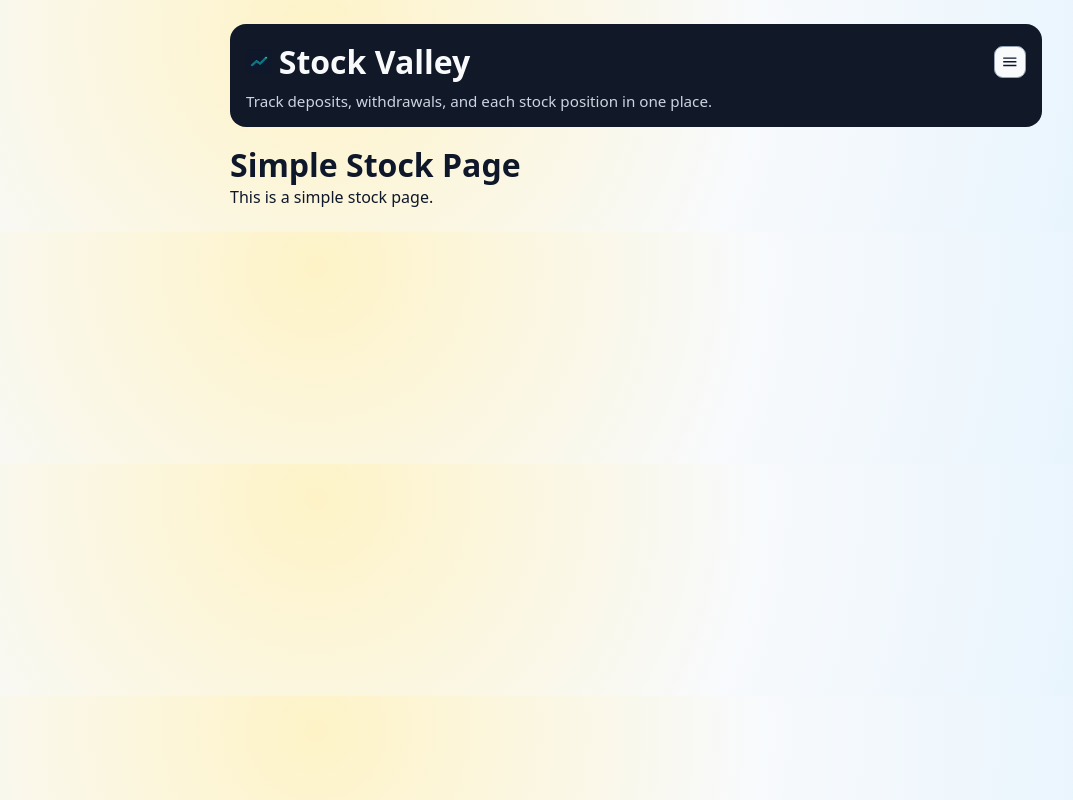
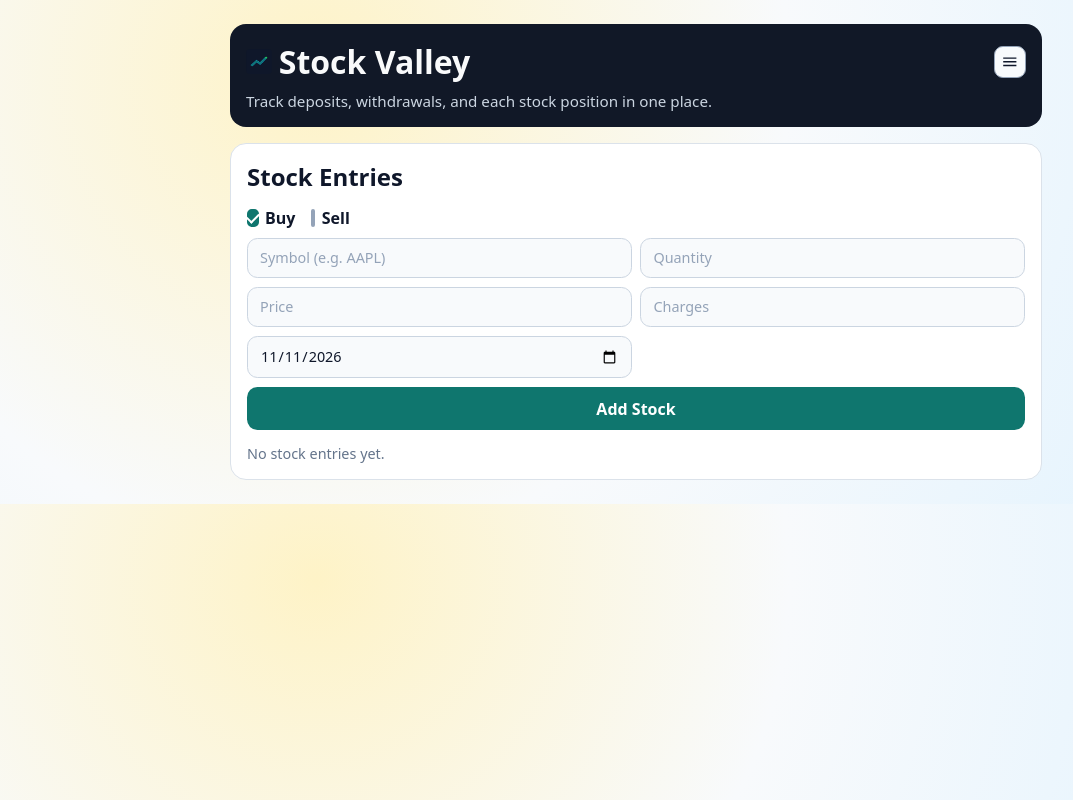
Before and after one commit to rnivash/stockvalley, a React (Vite) app: page /simple-stocks in a window 1280 px wide. Shown: the whole page, without its empty margins (4-1077 px from the left). Built offline with nearby package versions, Linux system fonts and the light colour scheme.

Commit message:
revamped stock entry page

```diff
--- a/src/App.jsx
+++ b/src/App.jsx
@@ -1,6 +1,6 @@
-import { useMemo, useState } from 'react';
+import { useMemo, useState, useEffect } from 'react';
 import { dump, load } from 'js-yaml';
-import { Link, Navigate, Route, Routes } from 'react-router-dom';
+import { Link, Navigate, Route, Routes, useLocation } from 'react-router-dom';
 import { AppNav } from './components/Navigation';
 import { CASH_KEY, currency, DP_CHARGES_KEY, formatDate, getDateKey,
   MANUAL_MAPPINGS_KEY, normalizeSymbols, readStorage, saveStorage,
@@ -15,6 +15,7 @@ import { calculateTotals } from './portfolio';
 import { SimpleStockPage } from './pages/SimpleStockPage';
 
 export default function App() {
+  const location = useLocation();
   const [cashEntries, setCashEntries] = useState(() => readStorage(CASH_KEY));
   const [stockEntries, setStockEntries] = useState(() => readStorage(STOCK_KEY));
   const [dpChargeEntries, setDpChargeEntries] = useState(() => readStorage(DP_CHARGES_KEY));
@@ -23,6 +24,13 @@ export default function App() {
     if (saved.length) return saved;
     return normalizeSymbols(readStorage(STOCK_KEY).map((item) => item.symbol));
   });
+  const [sessionDisplayStockEntries, setSessionDisplayStockEntries] = useState([]);
+
+  useEffect(() => {
+    if (location.pathname === '/simple-stocks') {
+      setSessionDisplayStockEntries([]);
+    }
+  }, [location.pathname]);
 
   const [cashForm, setCashForm] = useState({
     type: 'deposit',
@@ -59,6 +67,12 @@ export default function App() {
   const [yamlText, setYamlText] = useState('');
   const [yamlStatus, setYamlStatus] = useState('');
   const [manualMappings, setManualMappings] = useState(() => readStorage(MANUAL_MAPPINGS_KEY));
+
+  const sessionStockFilterOptions = [
+    ...new Set(sessionDisplayStockEntries.map((item) => item.symbol)),
+  ].sort();
+
+  const filteredSessionStockEntries = sessionDisplayStockEntries;
 
   const activeSymbolInput = editingStockId
     ? editStockForm.symbol
@@ -340,6 +354,19 @@ export default function App() {
     ];
 
     setStockEntries(next);
+    setSessionDisplayStockEntries((prev) => [
+      {
+        id: next[0].id,
+        action: next[0].action,
+        symbol: next[0].symbol,
+        quantity: next[0].quantity,
+        price: next[0].price,
+        charges: next[0].charges,
+        date: next[0].date,
+        createdAt: next[0].createdAt,
+      },
+      ...prev,
+    ]);
     saveStorage(STOCK_KEY, next);
     rememberSymbol(symbol);
     setStockForm({
@@ -355,6 +382,7 @@ export default function App() {
   const deleteStockEntry = (id) => {
     const next = stockEntries.filter((item) => item.id !== id);
     setStockEntries(next);
+    setSessionDisplayStockEntries((prev) => prev.filter((item) => item.id !== id));
     saveStorage(STOCK_KEY, next);
   };
 
@@ -460,6 +488,38 @@ export default function App() {
     );
 
     setStockEntries(next);
+    setSessionDisplayStockEntries((prev) => {
+      const current = prev.find((item) => item.id === id);
+      if (!current) {
+        return [
+          {
+            id,
+            action,
+            symbol,
+            quantity,
+            price,
+            charges,
+            date: editStockForm.date || new Date().toISOString().slice(0, 10),
+            createdAt: Date.now(),
+          },
+          ...prev,
+        ];
+      }
+
+      return prev.map((item) =>
+        item.id === id
+          ? {
+              ...item,
+              action,
+              symbol,
+              quantity,
+              price,
+              charges,
+              date: editStockForm.date || new Date().toISOString().slice(0, 10),
+            }
+          : item
+      );
+    });
     saveStorage(STOCK_KEY, next);
     rememberSymbol(symbol);
     cancelStockEdit();
@@ -585,7 +645,12 @@ export default function App() {
           }
         />
         <Route path="/simple-stocks" element={
-            <SimpleStockPage />
+            <SimpleStockPage stockForm={stockForm} setStockForm={setStockForm} addStockEntry={addStockEntry} stockFilter={stockFilter}
+              setStockFilter={setStockFilter} stockFilterOptions={sessionStockFilterOptions} filteredStockEntries={filteredSessionStockEntries}
+              startStockEdit={startStockEdit} editingStockId={editingStockId} editStockForm={editStockForm} setEditStockForm={setEditStockForm}
+              saveStockEdit={saveStockEdit} cancelStockEdit={cancelStockEdit} toAction={toAction} toNumber={toNumber}
+              deleteStockEntry={deleteStockEntry} currency={currency} formatDate={formatDate} filteredSymbolSuggestions={filteredSymbolSuggestions}
+            />
           }
         />
         <Route path="/symbol-pnl" element={
--- a/src/pages/SimpleStockPage.jsx
+++ b/src/pages/SimpleStockPage.jsx
@@ -1,9 +1,234 @@
-export function SimpleStockPage(){
+import { CustomSelect, List } from '../components/Navigation';
 
-    return (<>
-        <div className="simple-stock-page">
-            <h1>Simple Stock Page</h1>
-            <p>This is a simple stock page.</p>
+export function SimpleStockPage({
+  stockForm,
+  setStockForm,
+  addStockEntry,
+  filteredStockEntries,
+  startStockEdit,
+  editingStockId,
+  editStockForm,
+  setEditStockForm,
+  saveStockEdit,
+  cancelStockEdit,
+  deleteStockEntry,
+  toAction,
+  toNumber,
+  currency: currencyFormatter,
+  formatDate: formatDateFn,
+  filteredSymbolSuggestions,
+}) {
+  return (
+    <section className="panel">
+      <h2>Stock Entries</h2>
+      <form className="form-grid" onSubmit={addStockEntry}>
+        <div className="action-checks">
+          <label>
+            <input
+              type="checkbox"
+              checked={stockForm.action === 'buy'}
+              onChange={() => setStockForm((f) => ({ ...f, action: 'buy' }))}
+            />
+            Buy
+          </label>
+          <label>
+            <input
+              type="checkbox"
+              checked={stockForm.action === 'sell'}
+              onChange={() => setStockForm((f) => ({ ...f, action: 'sell' }))}
+            />
+            Sell
+          </label>
         </div>
-    </>);
+        <input
+          type="text"
+          placeholder="Symbol (e.g. AAPL)"
+          list="stock-symbol-suggestions"
+          value={stockForm.symbol}
+          onChange={(e) =>
+            setStockForm((f) => ({ ...f, symbol: e.target.value }))
+          }
+        />
+        <input
+          type="number"
+          min="0"
+          step="0.0001"
+          placeholder="Quantity"
+          value={stockForm.quantity}
+          onChange={(e) =>
+            setStockForm((f) => ({ ...f, quantity: e.target.value }))
+          }
+        />
+        <input
+          type="number"
+          min="0"
+          step="0.01"
+          placeholder="Price"
+          value={stockForm.price}
+          onChange={(e) =>
+            setStockForm((f) => ({ ...f, price: e.target.value }))
+          }
+        />
+        <input
+          type="number"
+          min="0"
+          step="0.01"
+          placeholder="Charges"
+          value={stockForm.charges}
+          onChange={(e) =>
+            setStockForm((f) => ({ ...f, charges: e.target.value }))
+          }
+        />
+        <input
+          type="date"
+          value={stockForm.date}
+          onChange={(e) =>
+            setStockForm((f) => ({ ...f, date: e.target.value }))
+          }
+        />
+        <button type="submit">Add Stock</button>
+      </form>
+
+      <List
+        emptyText={'No stock entries yet.'}
+        items={filteredStockEntries}
+        onItemClick={(item) => startStockEdit(item)}
+        isItemClickable
+        renderItem={(item) => {
+          if (editingStockId === item.id) {
+            return (
+              <>
+                <div className="edit-fields">
+                  <CustomSelect
+                    value={editStockForm.action}
+                    onChange={(e) =>
+                      setEditStockForm((f) => ({
+                        ...f,
+                        action: e.target.value,
+                      }))
+                    }
+                  >
+                    <option value="buy">Buy</option>
+                    <option value="sell">Sell</option>
+                  </CustomSelect>
+                  <input
+                    type="text"
+                    placeholder="Symbol"
+                    list="stock-symbol-suggestions"
+                    value={editStockForm.symbol}
+                    onChange={(e) =>
+                      setEditStockForm((f) => ({
+                        ...f,
+                        symbol: e.target.value,
+                      }))
+                    }
+                  />
+                  <input
+                    type="number"
+                    min="0"
+                    step="0.0001"
+                    placeholder="Quantity"
+                    value={editStockForm.quantity}
+                    onChange={(e) =>
+                      setEditStockForm((f) => ({
+                        ...f,
+                        quantity: e.target.value,
+                      }))
+                    }
+                  />
+                  <input
+                    type="number"
+                    min="0"
+                    step="0.01"
+                    placeholder="Price"
+                    value={editStockForm.price}
+                    onChange={(e) =>
+                      setEditStockForm((f) => ({ ...f, price: e.target.value }))
+                    }
+                  />
+                  <input
+                    type="number"
+                    min="0"
+                    step="0.01"
+                    placeholder="Charges"
+                    value={editStockForm.charges}
+                    onChange={(e) =>
+                      setEditStockForm((f) => ({
+                        ...f,
+                        charges: e.target.value,
+                      }))
+                    }
+                  />
+                  <input
+                    type="date"
+                    value={editStockForm.date}
+                    onChange={(e) =>
+                      setEditStockForm((f) => ({ ...f, date: e.target.value }))
+                    }
+                  />
+                </div>
+                <div className="row-end">
+                  <button
+                    className="save-btn"
+                    onClick={(event) => {
+                      event.stopPropagation();
+                      saveStockEdit(item.id);
+                    }}
+                  >
+                    Save
+                  </button>
+                  <button
+                    className="cancel-btn"
+                    onClick={(event) => {
+                      event.stopPropagation();
+                      cancelStockEdit();
+                    }}
+                  >
+                    Cancel
+                  </button>
+                </div>
+              </>
+            );
+          }
+
+          const action = toAction(item.action);
+          const charges = toNumber(item.charges);
+          const tradeValue = toNumber(item.quantity) * toNumber(item.price);
+          const netValue =
+            action === 'buy' ? -(tradeValue + charges) : tradeValue - charges;
+          return (
+            <>
+              <div>
+                <strong>{item.symbol}</strong>
+                <p>
+                  {action === 'buy' ? 'Buy' : 'Sell'} | Qty {item.quantity} |
+                  Price {currencyFormatter(item.price)} | Charges{' '}
+                  {currencyFormatter(charges)} | Date {formatDateFn(item.date)}
+                </p>
+              </div>
+              <div className="row-end stock-row-end">
+                <button
+                  className="close-btn"
+                  onClick={(event) => {
+                    event.stopPropagation();
+                    deleteStockEntry(item.id);
+                  }}
+                  aria-label="Delete stock entry"
+                >
+                  X
+                </button>
+                <strong>{currencyFormatter(netValue)}</strong>
+              </div>
+            </>
+          );
+        }}
+      />
+
+      <datalist id="stock-symbol-suggestions">
+        {filteredSymbolSuggestions.map((symbol) => (
+          <option key={symbol} value={symbol} />
+        ))}
+      </datalist>
+    </section>
+  );
 }
```
